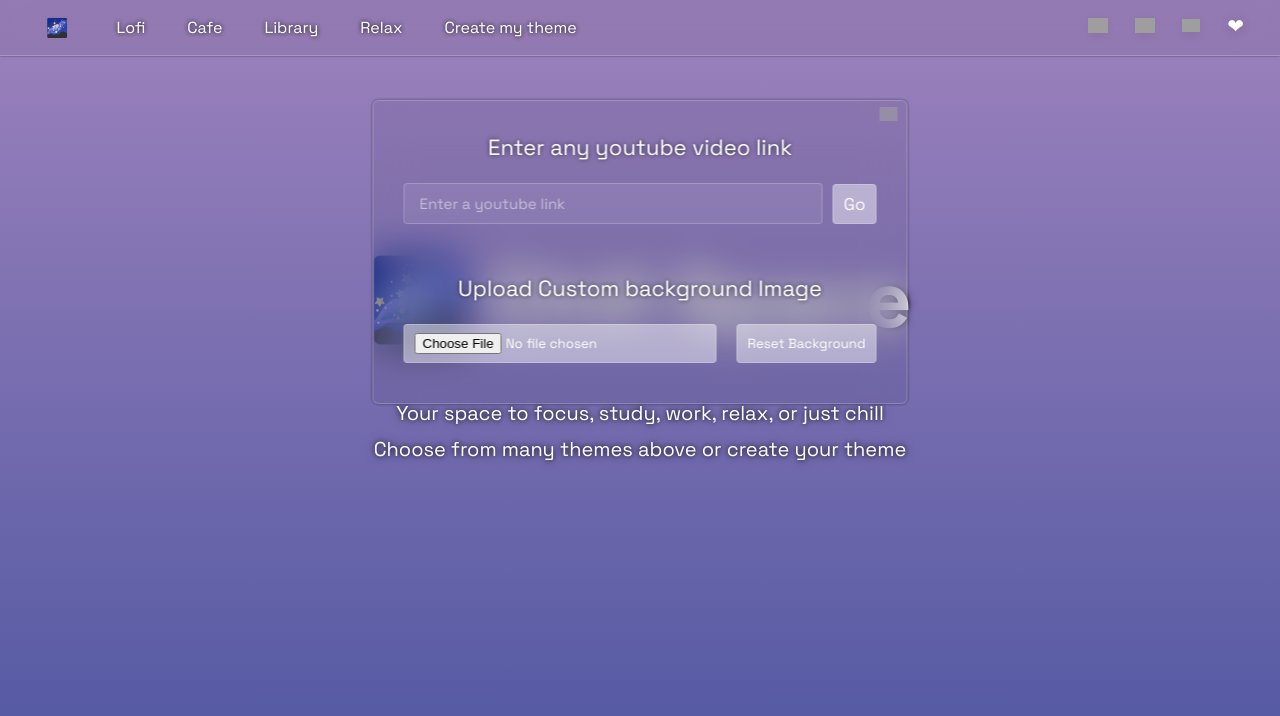
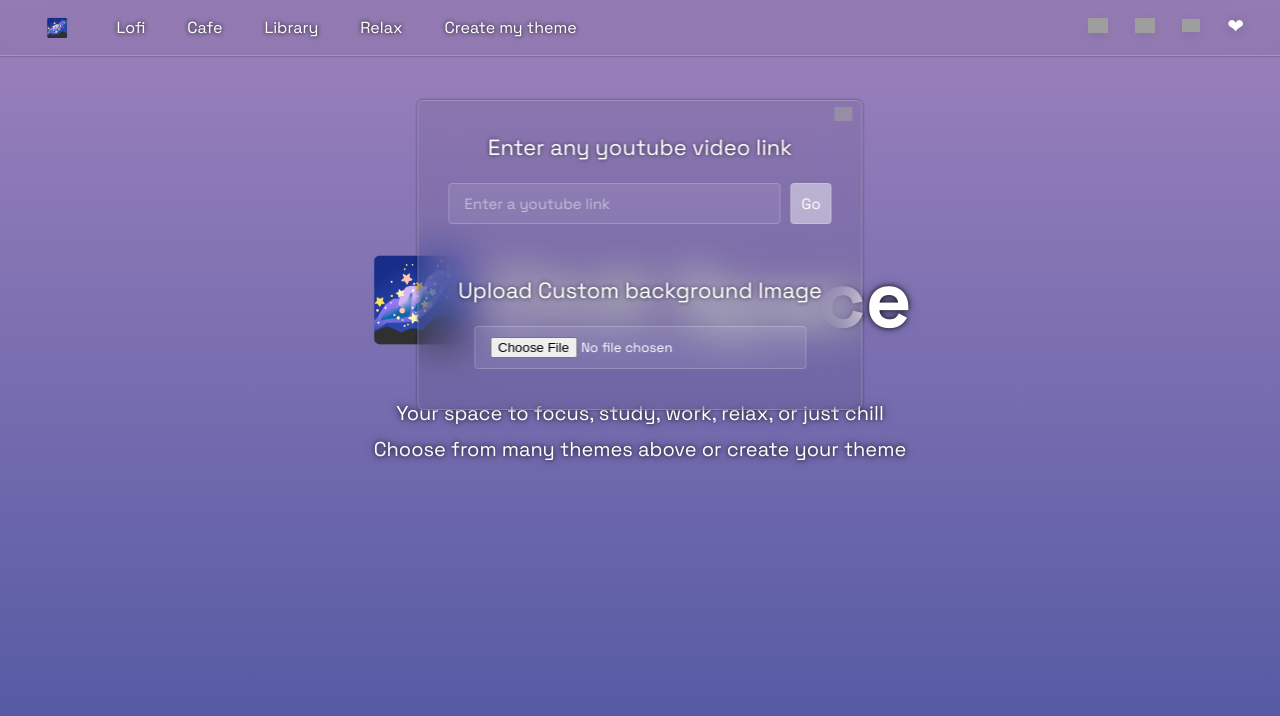
Before and after one commit to divasgt/zenstation, a React (Vite) app: page / in a window 1280 px wide. Both pictures are taken after a click on the button "Create my theme". Shown: the top 716 px of the page. Built offline with nearby package versions, Linux system fonts and the light colour scheme; no server answers; grey boxes are pictures that could not be loaded.

Commit message:
Fixed Custom bg feature and its styles

```diff
--- a/src/App.jsx
+++ b/src/App.jsx
@@ -125,7 +125,7 @@
 
 
   useEffect(() => {
-    if (!customBg) document.body.style.backgroundImage=`url(${homepageBgImage})`
+    if (!customBg) document.body.style.backgroundImage=``
     if (customBg) document.body.style.backgroundImage=`url(${customBg})`
   }, [customBg])
 
@@ -192,12 +192,13 @@
     </div>
     }
 
-    {isCustomTheme && (
+    {isCustomTheme &&
     <section className="custom-theme-section">
       <button className="close-btn" onClick={() => setIsCustomTheme(prev => !prev)} >
         <img src="https://img.icons8.com/?size=100&id=83149&format=png&color=ffffff" alt="close-icon" style={{width: "18px"}} />
       </button>
 
+      <div className="yt-link-div">
         <p>Enter any youtube video link</p>
 
         <div className="input-and-btn-div">
@@ -211,10 +212,12 @@
             Go
           </button>
         </div>
+      </div>
 
+      <div className="custom-bg-div">
         <p>Upload Custom background Image</p>
 
-        <div className="bg-upload-div">
+        <div className="input-and-btn-div">
           <input ref={customBgInputRef} type="file" name="custom-bg-input" id="custom-bg-input" accept="image/*" onChange={event => {
             const fileReader = new FileReader()
             fileReader.readAsDataURL(event.target.files[0])
@@ -227,17 +230,20 @@
               setIsHidden(true)
             }
           }}/>
+
+          {customBg &&
           <button className="reset-bg-btn" onClick={() => {
             setCustomBg("")
             setIsHidden(false)
             customBgInputRef.current.value = ""
           }}>Reset Background</button>
-
+          }
+        </div>
       </div>
       {/* <p>or Enter image link</p>
       <input type="text" /> */}
     </section>
-    )}
+    }
 
     {ytLinkId && (
     <>
--- a/src/index.css
+++ b/src/index.css
@@ -14,8 +14,9 @@
   background-size: cover;
   background-attachment: fixed;
 
-  background: linear-gradient(rgba(103, 61, 152, 0.643), rgb(78, 86, 161)) !important;
-  /* background: linear-gradient(#3d4f98a4, rgb(67, 77, 164)) !important; */
+  background-image: linear-gradient(rgba(103, 61, 152, 0.643), rgb(78, 86, 161));
+  /* background: linear-gradient(rgb(78, 86, 161), rgba(103, 61, 152, 0.643)); */
+  /* background: linear-gradient(#3d4f98a4, rgb(67, 77, 164)); */
   height: calc(100vh - 55px);
   margin: 0;
 }
@@ -162,6 +163,10 @@
   background-color: rgba(0,0,0, 0.05);
   border: 1px solid rgba(255,255,255, 0.2);
   backdrop-filter: blur(20px);
+
+  display:flex;
+  flex-direction: column;
+  gap: 30px;
 }
 
 .custom-theme-section > .close-btn {
@@ -179,50 +184,43 @@
   font-size: 22px;
 }
 
-.custom-theme-section > .input-and-btn-div {
+.input-and-btn-div {
   display: flex;
   justify-content: center;
-  align-items: center;
+  /* align-items: center; */
   gap: 10px;
-  margin-bottom: 50px;
+  /* margin-bottom: 50px; */
 }
 
 .input-and-btn-div > input {
-  width: 100%;
-  /* max-width: 500px; */
   padding: 10px 15px;
-  font-size: 15px;
   border-radius: 4px;
   border: 1px solid rgba(255, 255, 255, 0.2);
   background-color: rgba(255, 255, 255, 0.074);
-  outline: none;
+  /* outline: none; */
+}
+
+.input-and-btn-div > input[type="text"] {
+  font-size: 15px;
+  width: 300px;
+}
+
+#custom-bg-input {
+  max-width: 300px;
+  width: 100%;
 }
 
 input[type="text"]::placeholder {
   color: rgba(255, 255, 255, 0.5)
 }
 
-.input-and-btn-div > .go-btn  {
-  font-size: 17px;
+.input-and-btn-div button  {
+  font-size: 15px;
   padding: 8px 10px;
   background-color: rgba(255, 255, 255, 0.449);
   border: 1px solid rgba(255, 255, 255, 0.2);
   border-radius: 4px;
-
-  cursor: pointer;
-}
-
-.bg-upload-div {
-  display: flex;
-  gap: 20px;
-}
-
-.bg-upload-div button, #custom-bg-input {
-  /* font-size: 17px; */
-  padding: 8px 10px;
-  background-color: rgba(255, 255, 255, 0.449);
-  border: 1px solid rgba(255, 255, 255, 0.2);
-  border-radius: 4px;
+  text-wrap: nowrap;
 
   cursor: pointer;
 }
```
Lines whose indentation alone changed are shown as unchanged.
